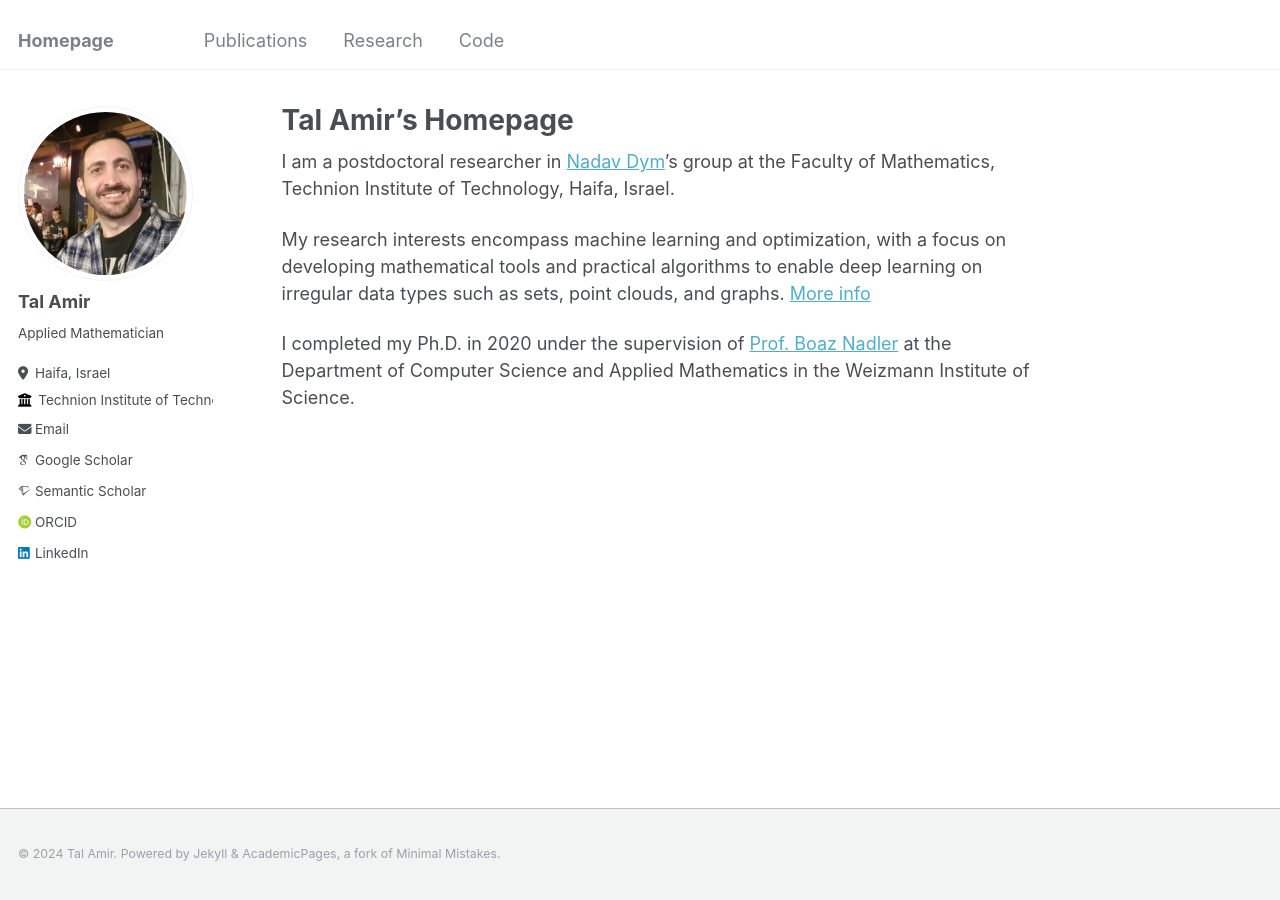
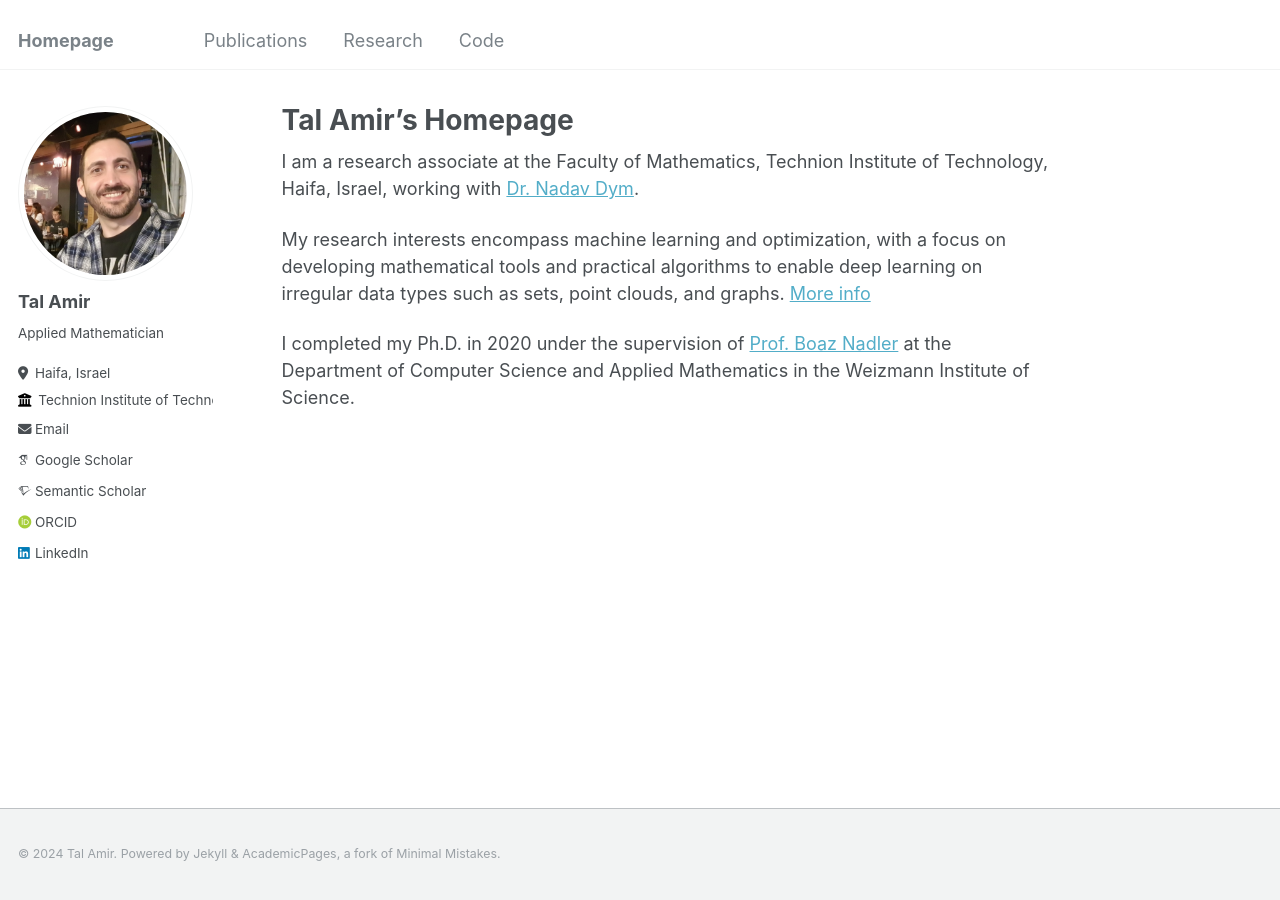
Before and after one commit to tal-amir/tal-amir.github.io, a Jekyll site: the page built from _pages/about.md, in a window 1280 px wide. Built offline with Jekyll 4.4.1, drawn with Linux system fonts in a browser that asks for light colours; some web fonts are replaced.

Commit message:
Update about.md

```diff
--- a/_pages/about.md
+++ b/_pages/about.md
@@ -7,7 +7,7 @@ redirect_from:
   - /about.html
 ---
 
-I am a postdoctoral researcher in [Nadav Dym](https://nadavdym.github.io)'s group at the Faculty of Mathematics, Technion Institute of Technology, Haifa, Israel.
+I am a research associate at the Faculty of Mathematics, Technion Institute of Technology, Haifa, Israel, working with [Dr. Nadav Dym](https://nadavdym.github.io).
 
 My research interests encompass machine learning and optimization, with a focus on developing mathematical tools and practical algorithms to enable deep learning on irregular data types such as sets, point clouds, and graphs. [More info](https://tal-amir.github.io/research/)
 
```
